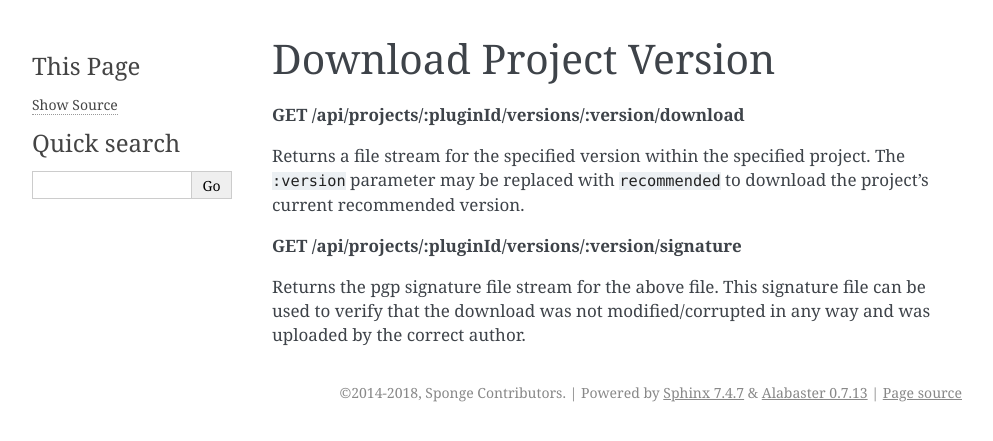
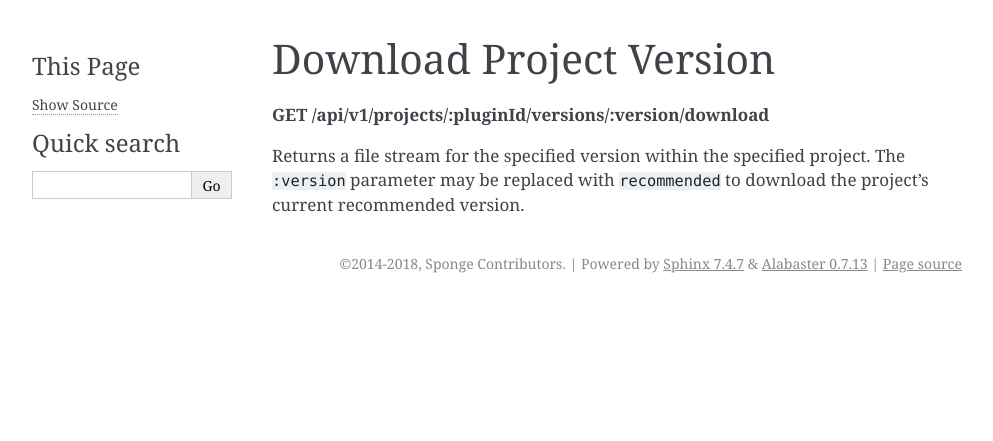
Before and after one commit to SpongePowered/SpongeDocs, a Sphinx documentation site: the page built from source/ore/routes/download.rst, in a window 1280 px wide. Shown: the top 441 px of the page, without its empty margins (148-1141 px from the left). Built offline with Sphinx 7.4.7, drawn with Linux system fonts in a browser that asks for light colours; pages that are not in the unit, such as notebooks, are missing from menus.

Commit message:
Remove signature, and actually add the version

```diff
--- a/source/ore/routes/download.rst
+++ b/source/ore/routes/download.rst
@@ -2,12 +2,7 @@
 Download Project Version
 ========================
 
-**GET /api/projects/:pluginId/versions/:version/download**
+**GET /api/v1/projects/:pluginId/versions/:version/download**
 
 Returns a file stream for the specified version within the specified project. The ``:version`` parameter may be replaced
 with ``recommended`` to download the project's current recommended version.
-
-**GET /api/projects/:pluginId/versions/:version/signature**
-
-Returns the pgp signature file stream for the above file. This signature file can be used to verify that the download
-was not modified/corrupted in any way and was uploaded by the correct author.
```
